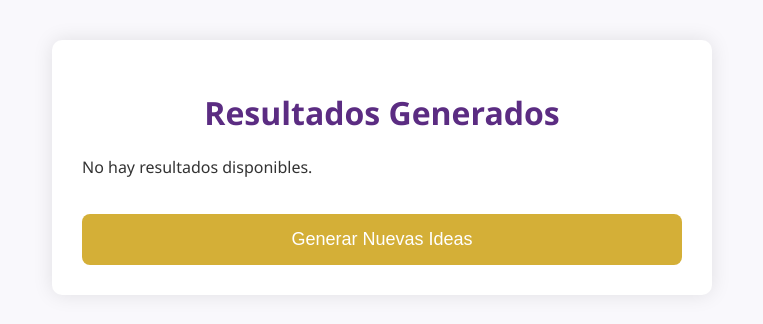
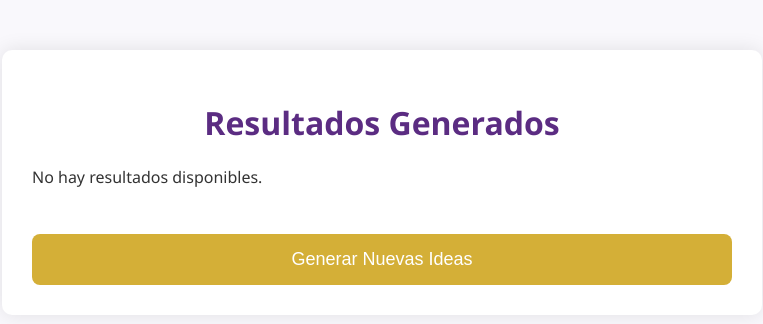
Before and after one commit to GEFigueroaW/Brain-Storm, a plain HTML site: page results.html in a window 1280 px wide. Shown: the whole page, without its empty margins (258-1021 px from the left). Drawn offline with Linux system fonts and the light colour scheme.

Commit message:
Update styles.css

```diff
--- a/styles.css
+++ b/styles.css
@@ -1,4 +1,3 @@
-/* Base general */
 body {
   font-family: 'Segoe UI', sans-serif;
   background-color: #f9f8fc;
@@ -7,30 +6,26 @@ body {
   padding: 0;
 }
 
-/* Contenedor general */
 .container {
-  max-width: 600px;
-  margin: 40px auto;
+  max-width: 700px;
+  margin: 50px auto;
   padding: 30px;
   background-color: white;
   border-radius: 10px;
   box-shadow: 0 0 20px rgba(0,0,0,0.1);
 }
 
-/* Títulos */
 h1 {
   text-align: center;
   color: #5b2c82; /* Morado */
 }
 
-/* Etiquetas de los campos */
 label {
   font-weight: 600;
   display: block;
   margin-top: 20px;
 }
 
-/* Inputs y selects */
 select, input[type="text"] {
   width: 100%;
   padding: 10px;
@@ -40,7 +35,6 @@ select, input[type="text"] {
   font-size: 16px;
 }
 
-/* Descripciones dinámicas */
 .small-description {
   font-size: 0.85em;
   color: #555;
@@ -48,7 +42,6 @@ select, input[type="text"] {
   font-style: italic;
 }
 
-/* Grupo de checkboxes de redes */
 .checkbox-group {
   display: flex;
   flex-wrap: wrap;
@@ -62,8 +55,7 @@ select, input[type="text"] {
   font-weight: normal;
 }
 
-/* Botón principal */
-.button {
+.button, .back-button {
   background-color: #d4af37; /* Dorado */
   color: white;
   border: none;
@@ -76,18 +68,17 @@ select, input[type="text"] {
   transition: background-color 0.3s ease;
 }
 
-.button:hover {
+.button:hover, .back-button:hover {
   background-color: #bfa235;
 }
 
-/* Resultados (results.html) */
 .result-card {
   background: white;
   border-radius: 10px;
   padding: 20px;
   margin-bottom: 20px;
   box-shadow: 0 0 10px rgba(0,0,0,0.1);
-  border-left: 8px solid #d4af37; /* Dorado */
+  border-left: 8px solid #d4af37;
 }
 
 .result-card h3 {
@@ -101,20 +92,6 @@ pre {
   font-family: inherit;
 }
 
-/* Botón volver (results.html) */
-.back-button {
-  background-color: #d4af37;
-  color: white;
-  border: none;
-  padding: 15px;
-  margin-top: 20px;
-  width: 100%;
-  border-radius: 8px;
-  font-size: 18px;
-  cursor: pointer;
-  transition: background-color 0.3s ease;
+.hidden {
+  display: none !important;
 }
-
-.back-button:hover {
-  background-color: #bfa235;
-}
```
